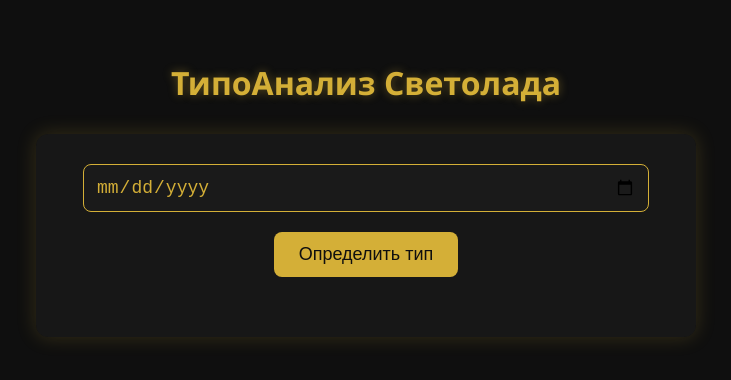
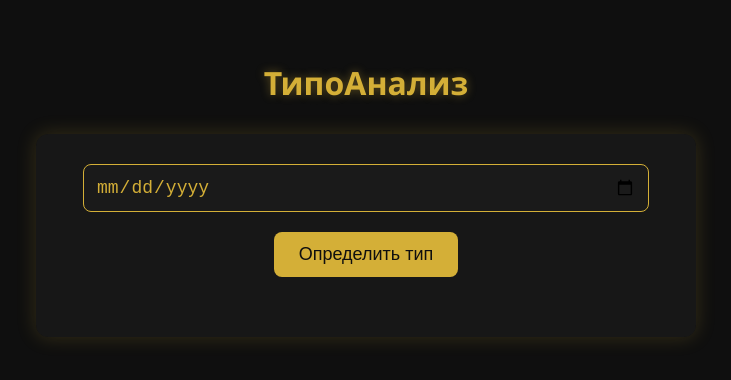
Before and after one commit to lukaowsjnnikowa84-hash/typoanaliz, a plain HTML site: page index.html in a window 1280 px wide. Shown: the whole page, without its empty margins (274-1005 px from the left). Drawn offline with Linux system fonts and the light colour scheme.

Commit message:
Update index.html

```diff
--- a/index.html
+++ b/index.html
@@ -2,7 +2,7 @@
 <html lang="ru">
 <head>
     <meta charset="UTF-8">
-    <title>ТипоАнализ Светолада</title>
+    <title>ТипоАнализ</title>
     <meta name="viewport" content="width=device-width, initial-scale=1">
 
     <style>
@@ -78,7 +78,7 @@
 
 <body>
 
-    <h1>ТипоАнализ Светолада</h1>
+    <h1>ТипоАнализ</h1>
 
     <div class="container">
         <input type="date" id="birthdate">
```
